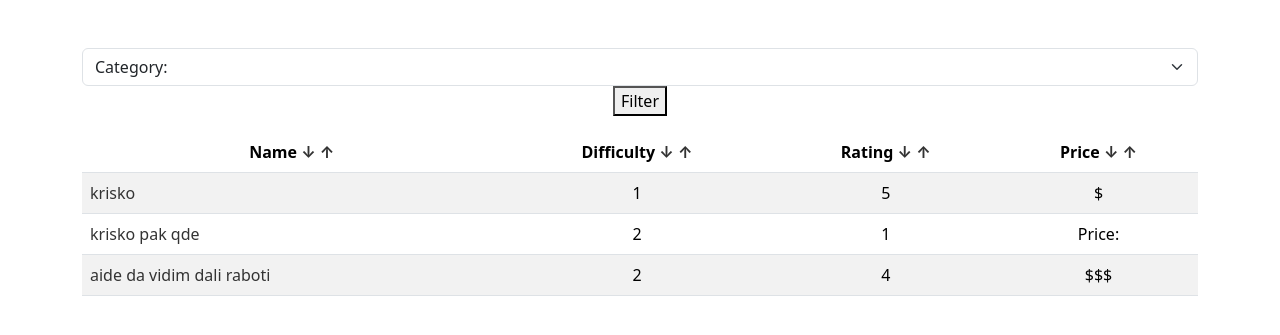
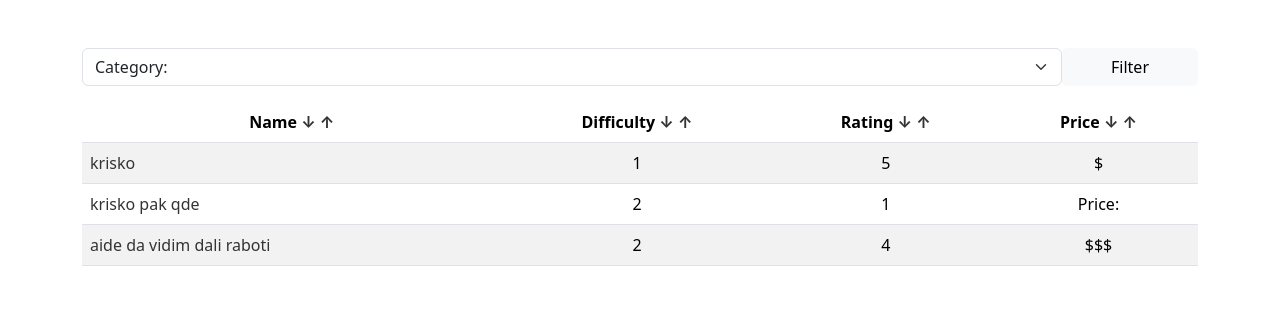
Before and after one commit to KrisGosp/mymealguide1, a Flask app: page / in a window 1280 px wide. Shown: the part 66-401 px from the top of the page. Run offline with Flask 3, Linux system fonts and the light colour scheme; a user stored in the database is signed in; data comes from the database, SQL or seed files in the repository.

Commit message:
better look of the category filter

```diff
--- a/static/styles.css
+++ b/static/styles.css
@@ -2,3 +2,5 @@ a {
   text-decoration: none;
   color: #333;
 }
+
+/* Select category dropdown */
--- a/templates/index.html
+++ b/templates/index.html
@@ -1,7 +1,7 @@
 {% extends "layout.html" %} {% block title %} Homepage {% endblock %} {% block
 main %}
 <div class="mb-3">
-  <form action="/" method="GET">
+  <form action="/" method="GET" class="d-flex">
     <select
       name="category"
       class="form-select"
@@ -13,19 +13,8 @@ main %}
       <option value="{{ cat.lower() }}">{{ cat }}</option>
       {% endfor %}
     </select>
-    <button type="submit">Filter</button>
+    <button class="btn btn-light d-block px-5" type="submit">Filter</button>
   </form>
-  <!-- <select
-    name="category"
-    class="form-select"
-    aria-label="Default select example"
-  >
-    <option selected disabled>Category:</option>
-    <option value="">Any</option>
-    {% for cat in categories %}
-    <option value="{{cat}}">{{cat}}</option>
-    {% endfor %}
-  </select> -->
 </div>
 <table class="table table-striped">
   <thead>
```
